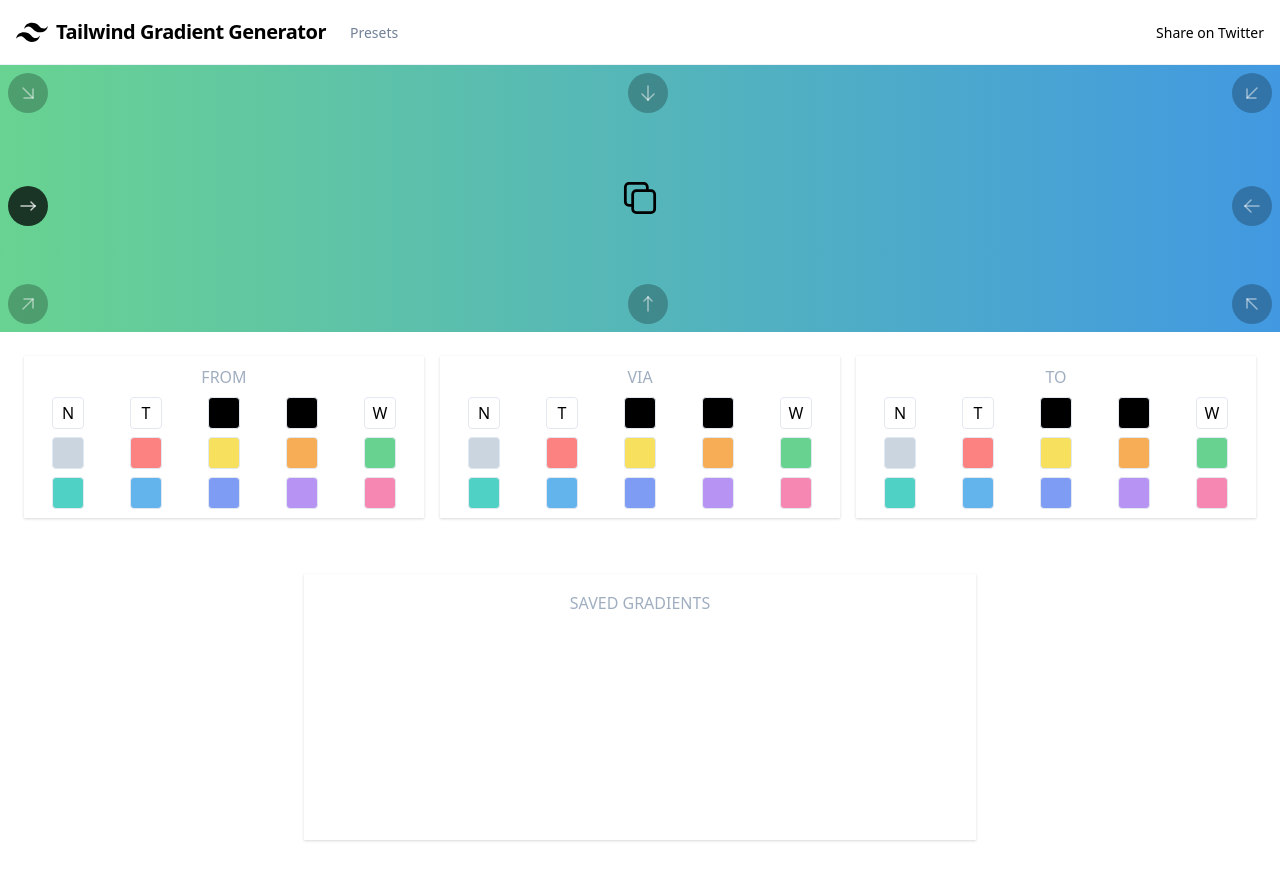
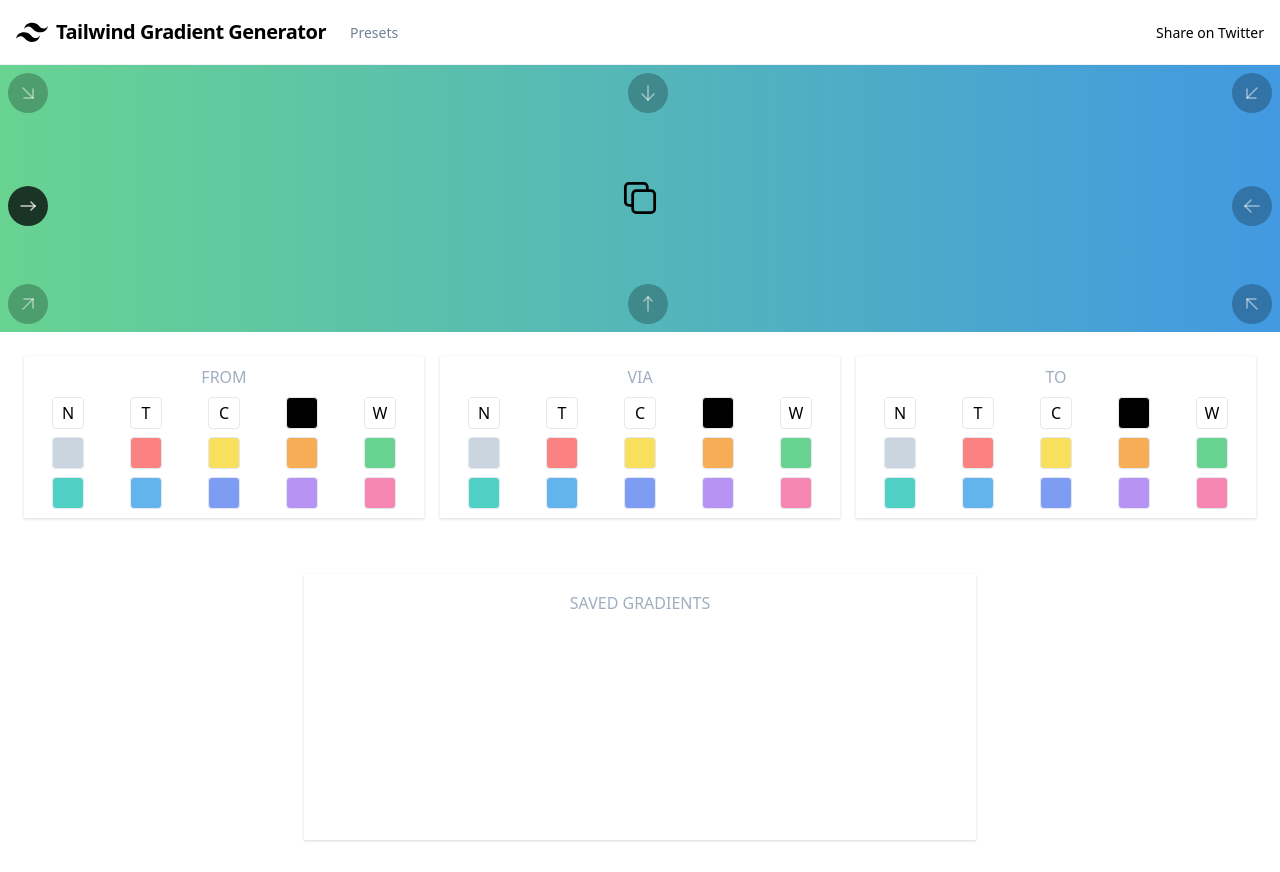
Before and after one commit to roberthgnz/tailwind-gradient-generator, a Vue app: page / in a window 1280 px wide. Built offline with nearby package versions, Linux system fonts and the light colour scheme.

Commit message:
fix: currentcolor now reflects currently selected color

```diff
--- a/src/components/GradientSelector.vue
+++ b/src/components/GradientSelector.vue
@@ -112,14 +112,21 @@ export default {
   },
   methods: {
     handleColor({ stop, color }) {
-      this.color = color
-      this.$emit("color-selected", { stop, color })
+      if (color !== "current") {
+        this.color = color
+        this.$emit("color-selected", { stop, color })
+      }
     },
     handleShade({ shade }) {
       this.$emit("shade-selected", { shade })
     },
     getBg(color, shade) {
-      return !["transparent", "current", "black", "white"].includes(color)
+      if (color === "current") {
+        return !["transparent", "black", "white"].includes(this.color)
+          ? `bg-${this.color}-${this.shade}`
+          : `bg-${this.color}`
+      }
+      return !["transparent", "black", "white"].includes(color)
         ? `bg-${color}-${shade}`
         : `bg-${color}`
     },
```
Also changed, not shown: 1 other file (tests, documents, lock files or other folders).
